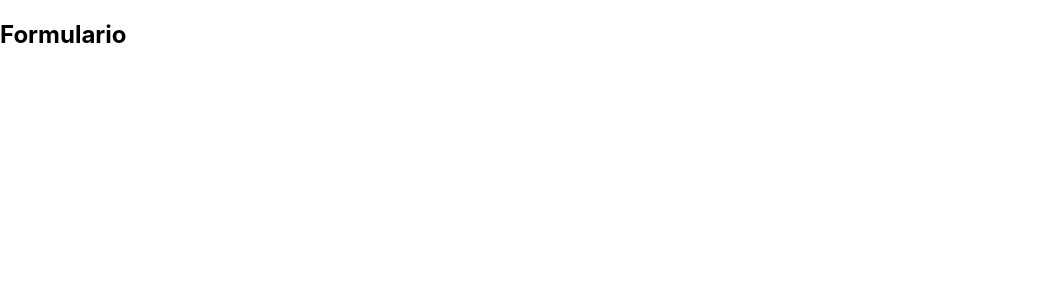
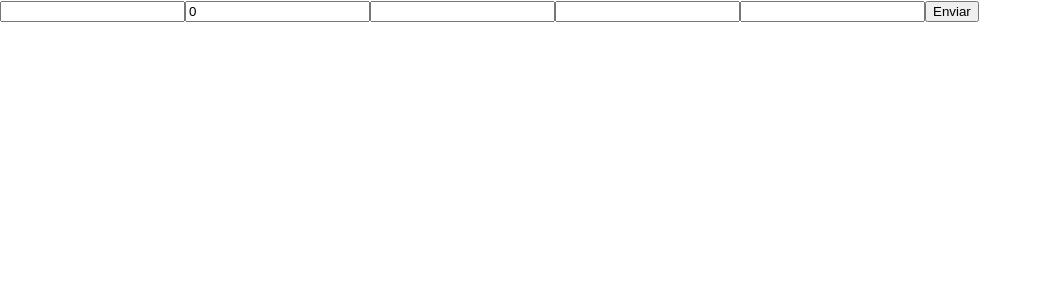
Before and after one commit to future4code/Thiago-Brito, a React (Create React App) app in the folder semana10/Projeto/labex/: page /application-form in a window 1280 px wide. Shown: the top 300 px of the page, without its empty margins (0-1042 px from the left). Built offline with nearby package versions, Linux system fonts and the light colour scheme.

Commit message:
forms incompletos

```diff
--- /dev/null
+++ b/semana10/Projeto/labex/src/hooks/useForm.js
@@ -0,0 +1,17 @@
+import React from "react";
+import { useState } from "react";
+
+export const useForm = (initialState) => {
+  const [form, setForm] = useState(initialState);
+
+  const onChange = (name, value) => {
+    const newForm = { ...form, [name]: value };
+
+    setForm(newForm);
+  };
+  const resetState = () => {
+    setForm(initialState);
+  };
+
+  return { form, onChange, resetState };
+};
--- a/semana10/Projeto/labex/src/screens/ApplicationFormPage.js
+++ b/semana10/Projeto/labex/src/screens/ApplicationFormPage.js
@@ -1,16 +1,78 @@
 import React from "react";
 import {useHistory} from 'react-router-dom'
+import { useForm } from "../hooks/useForm";
 
 
 export default function ApplicationFormPage() {
   const history = useHistory()
+  const { form, onChange, resetState } = useForm({
+    name: "",
+    age: 0,
+    applicationText: "",
+    profession: "",
+    country:""
+  });
+  const handleInputChange = (event) => {
+    const { name, value } = event.target;
+
+    onChange(name, value);
+  };
+
+  const handleSubmittion = (event) => {
+    event.preventDefault();
+
+    console.log(form);
+    resetState();
+  };
 
   const goToHome = () =>{
     history.push("/")
   }
   return (
     <div>
-      <h2> Formulario</h2>
+        <div className="App">
+      <form onSubmit={handleSubmittion}>
+        <input
+          value={form.name}
+          name="primeiroNome"
+          onChange={handleInputChange}
+          type="text"
+          pattern="[A-Za-z]{3,}"
+          title="Nó minimo 3 letras"
+          required
+        />
+        <input
+          value={form.age}
+          name="idade"
+          onChange={handleInputChange}
+          min="18"
+          type="number"
+          required
+        />
+        <input
+          value={form.applicationText}
+          name="application"
+          onChange={handleInputChange}
+          type="text"
+          required
+        />
+         <input
+          value={form.profession}
+          name="profession"
+          onChange={handleInputChange}
+          type="text"
+          required
+        />
+        <input
+          value={form.country}
+          name="country"
+          onChange={handleInputChange}
+          type="text"
+          required
+        />
+        <button>Enviar</button>
+      </form>
+    </div>
 
     </div>
   );
--- a/semana10/Projeto/labex/src/screens/CreateTripPage.js
+++ b/semana10/Projeto/labex/src/screens/CreateTripPage.js
@@ -1,11 +1,33 @@
 import React,{useState, useEffect} from "react";
 import {useHistory} from 'react-router-dom'
 import axios from "axios";
+import { useForm } from "../hooks/useForm";
 
 const baseUrl =
   "https://us-central1-labenu-apis.cloudfunctions.net/labeX/Thiago-Jackson";
 
 export default function CreateTripPage() {
+  const { form, onChange, resetState } = useForm({
+    name: "",
+    planet:"",
+    date: "",
+    description: "",
+    duration:""
+  });
+
+  const handleInputChange = (event) => {
+    const { name, value } = event.target;
+
+    onChange(name, value);
+  };
+
+  const handleSubmittion = (event) => {
+    event.preventDefault();
+
+    console.log(form);
+    resetState();
+  };
+
   const history = useHistory()
   const goToHome = () =>{
     history.push("/")
@@ -41,9 +63,49 @@ export default function CreateTripPage() {
   return (
     <div>
 
-      <p>
+      <h1>
           Criar viagem
-      </p>
+      </h1>
+      <form onSubmit={handleSubmittion}>
+        <input
+          value={form.name}
+          name="name"
+          onChange={handleInputChange}
+          type="text"
+          pattern="[A-Za-z]{3,}"
+          title="Nó minimo 3 letras"
+          required
+        />
+        <input
+          value={form.planet}
+          name="planet"
+          onChange={handleInputChange}
+          type="text"
+          required
+        />
+        <input
+          value={form.date}
+          name="date"
+          onChange={handleInputChange}
+          type="date"
+          required
+        />
+         <input
+          value={form.description}
+          name="description"
+          onChange={handleInputChange}
+          type="text"
+          required
+        />
+        <input
+          value={form.duration}
+          name="duration"
+          onChange={handleInputChange}
+          type="number"
+          required
+        />
+        <button>Enviar</button>
+      </form>
       <button onClick={goToHome}>Home</button>
       <button onClick={goToTrip}>Detalhes da viagem</button>
     </div>
```
